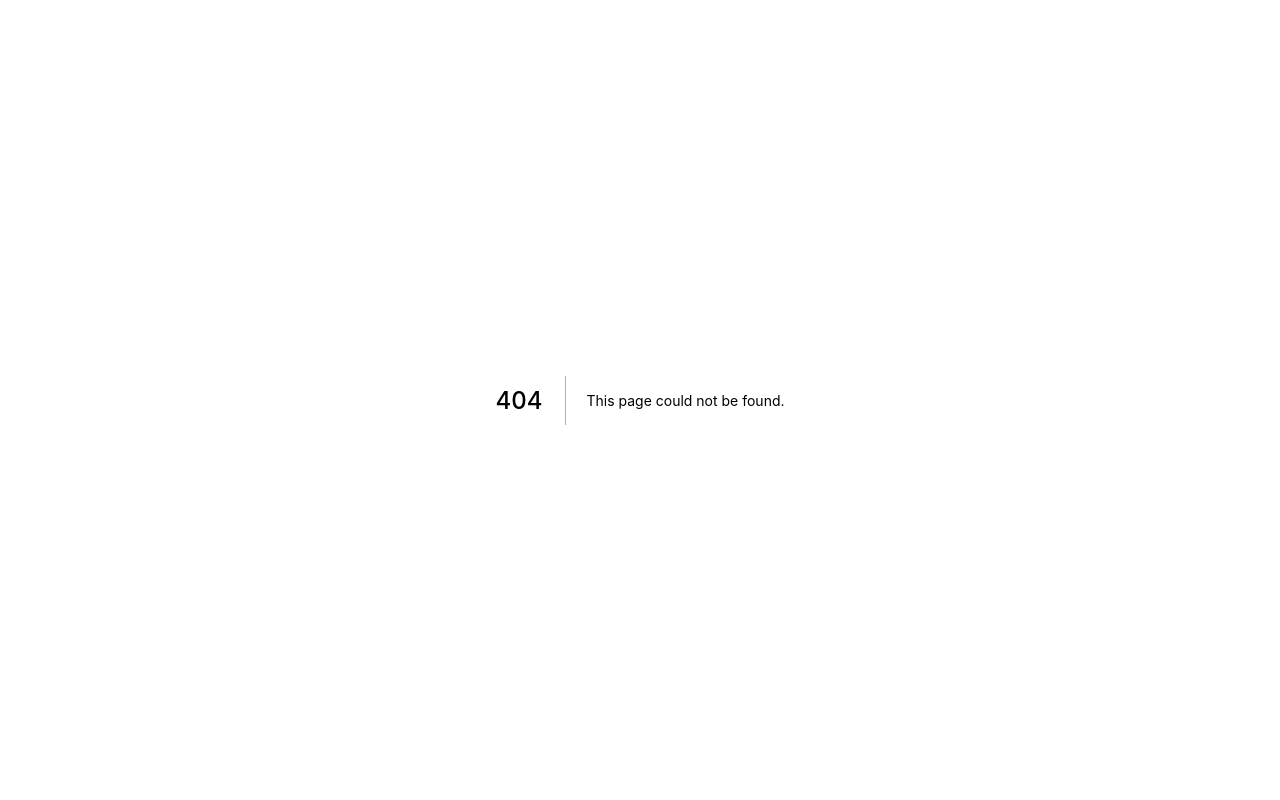
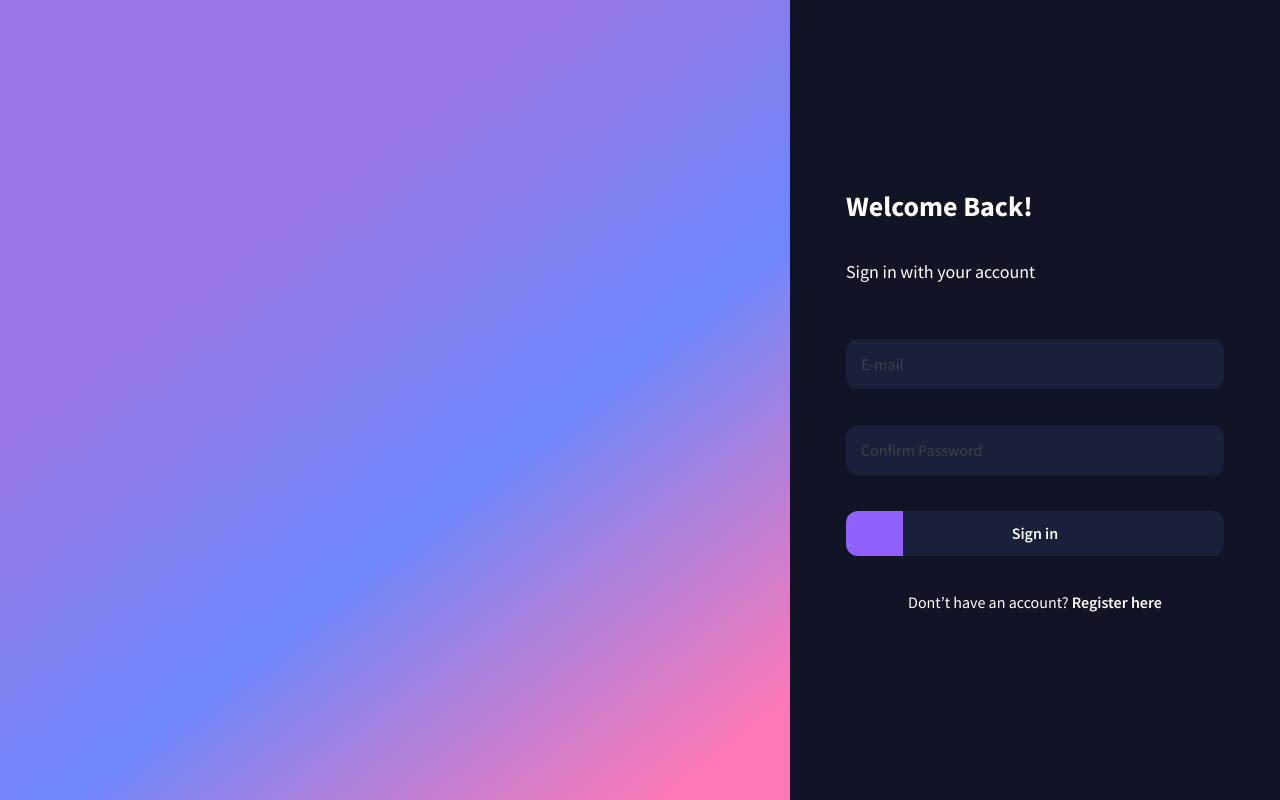
Before and after one commit to ScrimsApp/frontend, a Next.js app: page /signin in a window 1280 px wide. Before the commit this address had no page. Built offline with nearby package versions, Linux system fonts and the light colour scheme.

Commit message:
Sign in Page + Adjust on Button UI :zap: :wrench;

```diff
--- /dev/null
+++ b/babel.config.js
@@ -0,0 +1,4 @@
+module.exports = {
+    "presets": ["next/babel"],
+    "plugins": [["styled-components", { "ssr": true }]]
+}
--- /dev/null
+++ b/src/components/SignInput/SignInput.component.tsx
@@ -0,0 +1,47 @@
+import { FunctionComponent, useState } from 'react';
+
+import {
+  Input,
+  InputLabel,
+  InputWrapper,
+} from '../../styles/shared/Input/Input.styles';
+
+interface InputProps {
+  minWidth: string;
+  margin?: Array<string>;
+  colorType: string;
+  type: string;
+  label: string;
+}
+
+const SignInput: FunctionComponent<InputProps> = ({
+  minWidth,
+  margin,
+  colorType,
+  type,
+  label,
+}) => {
+  const [active, setActive] = useState(false);
+  const [value, setValue] = useState('');
+
+  const handleInputValue = (value: string) => {
+    setValue(value);
+
+    value ? setActive(true) : setActive(false);
+  };
+
+  return (
+    <InputWrapper margin={margin} minWidth={minWidth}>
+      <Input
+        type={type}
+        colorType={colorType}
+        value={value}
+        onChange={(e) => handleInputValue(e.target.value)}
+        required
+      />
+      <InputLabel className={active ? 'input-filled' : ''}>{label}</InputLabel>
+    </InputWrapper>
+  );
+};
+
+export default SignInput;
--- a/src/pages/index.tsx
+++ b/src/pages/index.tsx
@@ -23,17 +23,17 @@ const Home = () => {
         }}
       >
         <ButtonWrapper minWidth="30%" margin={['10px', '10px']}>
-          <ButtonOverlay type="primary" />
+          <ButtonOverlay className="overlay" type="primary" />
           <Button href="">Sign in</Button>
         </ButtonWrapper>
 
         <ButtonWrapper minWidth="30%" margin={['10px', '10px']}>
-          <ButtonOverlay type="secondary" />
+          <ButtonOverlay className="overlay" type="secondary" />
           <Button href="">Register</Button>
         </ButtonWrapper>
 
         <ButtonWrapper minWidth="30%" margin={['10px', '10px']}>
-          <ButtonOverlay type="tertiary" />
+          <ButtonOverlay className="overlay" type="tertiary" />
           <Button href="">Schedule</Button>
         </ButtonWrapper>
       </div>
--- /dev/null
+++ b/src/pages/signin.tsx
@@ -0,0 +1,61 @@
+import Link from 'next/link';
+import SignInput from '../components/SignInput/SignInput.component';
+
+import {
+  GradientLayer,
+  SignDescription,
+  SignForm,
+  SignTitle,
+  SignWrapper,
+  AccountLink,
+  AccountLinkWrapper,
+} from '../styles/pages/sign/Sign.styles';
+
+import {
+  Button,
+  ButtonOverlay,
+  ButtonWrapper,
+} from '../styles/shared/Button/Button.styles';
+
+const SignIn = () => {
+  return (
+    <SignWrapper>
+      <GradientLayer />
+
+      <SignForm>
+        <SignTitle>Welcome Back!</SignTitle>
+        <SignDescription>Sign in with your account</SignDescription>
+
+        <SignInput
+          minWidth="100%"
+          colorType="primary"
+          label="E-mail"
+          type="email"
+          margin={['0px', '0px', '36px', '0px']}
+        />
+
+        <SignInput
+          minWidth="100%"
+          colorType="primary"
+          label="Confirm Password"
+          type="password"
+          margin={['0px', '0px', '36px', '0px']}
+        />
+
+        <ButtonWrapper minWidth="100%" margin={['0px', '0px', '36px', '0px']}>
+          <ButtonOverlay className="overlay" type="primary" />
+          <Button type="submit">Sign in</Button>
+        </ButtonWrapper>
+
+        <AccountLinkWrapper>
+          Dont’t have an account?
+          <Link passHref href="/register">
+            <AccountLink> Register here</AccountLink>
+          </Link>
+        </AccountLinkWrapper>
+      </SignForm>
+    </SignWrapper>
+  );
+};
+
+export default SignIn;
--- /dev/null
+++ b/src/styles/pages/sign/Sign.styles.ts
@@ -0,0 +1,88 @@
+import styled from 'styled-components';
+
+export const SignWrapper = styled.div`
+  width: 100%;
+  height: 100vh;
+  display: flex;
+
+  @media only screen and (max-width: 750px) {
+    flex-direction: column;
+  }
+`;
+
+export const GradientLayer = styled.div`
+  width: 65%;
+  background: linear-gradient(
+      0deg,
+      rgba(255, 255, 255, 0.21),
+      rgba(255, 255, 255, 0.21)
+    ),
+    linear-gradient(142.17deg, #7d52e0 31.67%, #4767f9 60.11%, #fe54a1 93.35%),
+    #192039;
+
+  padding: 56px;
+
+  @media only screen and (max-width: 1000px) {
+    width: 50%;
+  }
+
+  @media only screen and (max-width: 750px) {
+    width: 100%;
+    height: 15px;
+    padding: 0px;
+  }
+`;
+
+export const SignForm = styled.form`
+  width: 45%;
+  max-width: 600px;
+
+  display: flex;
+  justify-content: center;
+  align-items: flex-start;
+  flex-flow: column;
+
+  padding: 56px;
+  margin: 0 auto;
+
+  box-sizing: border-box;
+
+  @media only screen and (max-width: 1000px) {
+    width: 50%;
+  }
+
+  @media only screen and (max-width: 750px) {
+    width: 100%;
+  }
+
+  @media only screen and (max-width: 500px) {
+    padding: 56px 36px;
+  }
+`;
+
+export const SignTitle = styled.h1`
+  font-size: 28px;
+  color: ${(props) => props.theme.colors.text.light};
+  margin-bottom: 36px;
+  font-weight: bold;
+`;
+
+export const SignDescription = styled.h2`
+  font-size: 18px;
+  color: ${(props) => props.theme.colors.text.light};
+  margin-bottom: 56px;
+  font-weight: 500;
+`;
+
+export const AccountLinkWrapper = styled.span`
+  width: 100%;
+  text-align: center;
+  font-weight: 500;
+`;
+
+export const AccountLink = styled.a`
+  width: 100%;
+  text-align: center;
+  font-weight: 600;
+  color: ${(props) => props.theme.colors.text.light};
+`;
--- a/src/styles/shared/Button/Button.styles.ts
+++ b/src/styles/shared/Button/Button.styles.ts
@@ -20,7 +20,7 @@ export const ButtonWrapper = styled.div<ButtonWrapperProps>`
 
   margin: ${(props) => props.margin?.join(' ') || '0'};
 
-  &&:hover :first-child {
+  &&:hover .overlay {
     width: 85%;
   }
 `;
@@ -52,4 +52,5 @@ export const Button = styled.a`
 
   border-radius: ${(props) => props.theme.misc.borderRadius};
   transition: all 200ms ease-in-out;
+  cursor: pointer;
 `;
```
